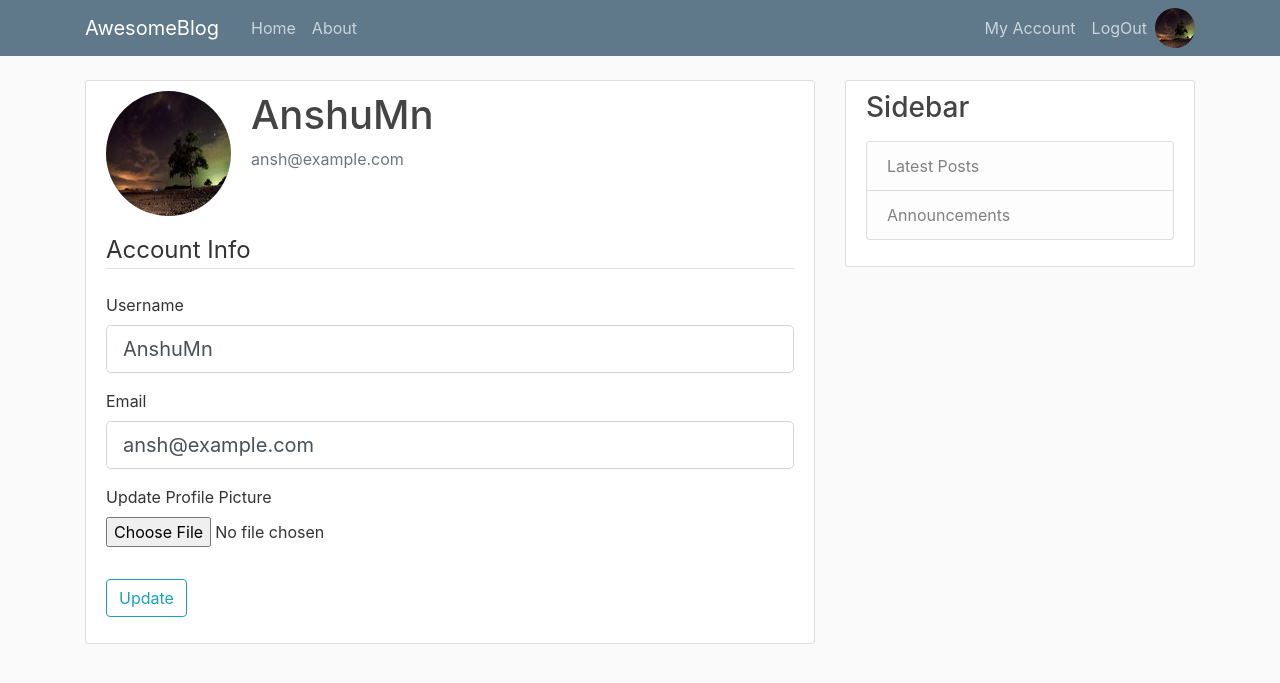
After one commit to coderlktripathi/flask-blog, a Flask app: page /account in a window 1280 px wide. The commit adds this page. Shown: the top 683 px of the page. Run offline with Flask 2, Linux system fonts and the light colour scheme; a user stored in the database is signed in; some libraries are stand-ins or nearby versions.

Commit message:
added my profile page and picutre upload

```diff
--- a/blog/__init__.py
+++ b/blog/__init__.py
@@ -14,5 +14,7 @@
 db = SQLAlchemy(app)
 bcrypt = Bcrypt(app)
 login_manager = LoginManager(app)
+login_manager.login_view = 'login'
+login_manager.login_message_category = 'info'
 
 from blog import routes
--- a/blog/forms.py
+++ b/blog/forms.py
@@ -1,4 +1,6 @@
 from flask_wtf import FlaskForm
+from flask_wtf.file import FileField, FileAllowed
+from flask_login import current_user
 from wtforms import BooleanField, PasswordField, StringField, SubmitField
 from wtforms.validators import DataRequired, Email, EqualTo, Length, ValidationError
 from blog.models import User
@@ -31,3 +33,23 @@
     password = PasswordField("Password", validators=[DataRequired()])
     remember_me = BooleanField("Remember Me")
     submit = SubmitField("Log In")
+
+class UpdateAccountForm(FlaskForm):
+    username = StringField(
+        "Username", validators=[DataRequired(), Length(min=5, max=15)]
+    )
+    email = StringField("Email", validators=[DataRequired(), Email()])
+    profile_pic = FileField('Update Profile Picture', validators=[FileAllowed(['jpg', 'png'])])
+    submit = SubmitField("Update")
+
+    def validate_username(self, username):
+        if username.data != current_user.username:
+            user = User.query.filter_by(username=username.data).first()
+            if user:
+                raise ValidationError('Username already exists. Please try another one.')
+
+    def validate_email(self, email):
+        if email.data != current_user.email:
+            user = User.query.filter_by(email=email.data).first()
+            if user:
+                raise ValidationError('Email already exists. Please try another one.')
--- a/blog/routes.py
+++ b/blog/routes.py
@@ -1,21 +1,25 @@
+import os
+from secrets import token_hex
+from PIL import Image
+
 from blog import app, bcrypt, db
-from flask import render_template, url_for, flash, redirect
-from blog.models import User, Post
-from blog.forms import RegistrationForm, LoginForm
-from flask_login import login_user, current_user, logout_user
+from blog.forms import LoginForm, RegistrationForm, UpdateAccountForm
+from blog.models import Post, User
+from flask import flash, redirect, render_template, request, url_for
+from flask_login import current_user, login_required, login_user, logout_user
 
 posts = [
     {
-        "author": "Corey Schafer",
+        "author": "John Smith",
         "title": "Blog Post 1",
         "content": "First post content",
-        "date_posted": "April 20, 2018",
+        "date_posted": "April 20, 2019",
     },
     {
-        "author": "Jane Doe",
+        "author": "Wonder Women",
         "title": "Blog Post 2",
         "content": "Second post content",
-        "date_posted": "April 21, 2018",
+        "date_posted": "April 21, 2019",
     },
 ]
 
@@ -57,7 +61,8 @@
         user = User.query.filter_by(username=form.username.data).first()
         if user and bcrypt.check_password_hash(user.password, form.password.data):
             login_user(user, remember=form.remember_me.data)
-            return redirect(url_for('home'))
+            next_page = request.args.get('next') # variable to hold the next page url
+            return redirect(next_page) if next_page else redirect(url_for('home'))
         else:
             flash("Invalid credentials. Please check your username and password", "danger")
     return render_template("login.html", form=form)
@@ -67,3 +72,38 @@
 def logout():
     logout_user()
     return redirect(url_for('home'))
+
+def save_picture(picture):
+    random_hex = token_hex(8)
+    _, file_extension = os.path.splitext(picture.filename)
+    picture_name = random_hex + file_extension
+    picture_path = os.path.join(app.root_path, 'static/profile-pics', picture_name)
+    output_size = (200, 200)
+    i = Image.open(picture)
+    i.thumbnail(output_size)
+    i.save(picture_path)
+
+    return picture_name
+
+"""Account Route."""
+@app.route('/account', methods=["GET", "POST"])
+@login_required
+def account():
+    profile_pic = url_for('static', filename='profile-pics/' + current_user.profile_pic)
+
+    form = UpdateAccountForm()
+    if form.validate_on_submit():
+        if form.profile_pic.data:
+            profile_pic = save_picture(form.profile_pic.data)
+            current_user.profile_pic = profile_pic
+
+        current_user.username = form.username.data
+        current_user.email = form.email.data
+
+        db.session.commit()
+        flash('Your account has been updated', 'success')
+        return redirect(url_for('account'))
+    elif request.method == 'GET':
+        form.username.data = current_user.username
+        form.email.data = current_user.email
+    return render_template('account.html', profile_pic=profile_pic, form=form)
--- a/blog/static/main.css
+++ b/blog/static/main.css
@@ -83,3 +83,8 @@
 .account-heading {
     font-size: 2.5rem;
 }
+
+.logo-img {
+    height: 40px;
+    width: 40px;
+}
--- /dev/null
+++ b/blog/templates/account.html
@@ -0,0 +1,57 @@
+{% extends "layout.html" %}
+{% block content %}
+    <div class="content-section">
+      <div class="media">
+        <img class="rounded-circle account-img" src="{{ profile_pic }}">
+        <div class="media-body">
+          <h2 class="account-heading">{{ current_user.username }}</h2>
+          <p class="text-secondary">{{ current_user.email }}</p>
+        </div>
+      </div>
+        <form method="POST" action="" enctype="multipart/form-data">
+            {{ form.hidden_tag() }}
+            <fieldset class="form-group">
+                <legend class="border-bottom mb-4">Account Info</legend>
+                <div class="form-group">
+                    {{ form.username.label(class="form-control-label") }}
+
+                    {% if form.username.errors %}
+                        {{ form.username(class="form-control form-control-lg is-invalid") }}
+                        <div class="invalid-feedback">
+                            {% for error in form.username.errors %}
+                                <span>{{ error }}</span>
+                            {% endfor %}
+                        </div>
+                    {% else %}
+                        {{ form.username(class="form-control form-control-lg") }}
+                    {% endif %}
+                </div>
+                <div class="form-group">
+                    {{ form.email.label(class="form-control-label") }}
+                    {% if form.email.errors %}
+                        {{ form.email(class="form-control form-control-lg is-invalid") }}
+                        <div class="invalid-feedback">
+                            {% for error in form.email.errors %}
+                                <span>{{ error }}</span>
+                            {% endfor %}
+                        </div>
+                    {% else %}
+                        {{ form.email(class="form-control form-control-lg") }}
+                    {% endif %}
+                </div>
+                <div class="form-group">
+                    {{ form.profile_pic.label() }}
+                    {{ form.profile_pic(class="form-control-file") }}
+                    {% if form.profile_pic.errors %}
+                        {% for error in form.profile_pic.errors %}
+                            <span class="text-danger">{{ error }}</span></br>
+                        {% endfor %}
+                    {% endif %}
+                </div>
+            </fieldset>
+            <div class="form-group">
+                {{ form.submit(class="btn btn-outline-info") }}
+            </div>
+        </form>
+    </div>
+{% endblock content %}
--- a/blog/templates/layout.html
+++ b/blog/templates/layout.html
@@ -29,7 +29,11 @@
                     <!-- Navbar Right Side -->
                     <div class="navbar-nav">
                         {% if current_user.is_authenticated %}
+                            <a class="nav-item nav-link" href="{{ url_for('account') }}">My Account</a>
                             <a class="nav-item nav-link" href="{{ url_for('logout') }}">LogOut</a>
+                            {% if current_user.profile_pic %}
+                                <img class="rounded-circle logo-img" src="{{ url_for('static', filename='profile-pics/' + current_user.profile_pic) }}">
+                            {% endif %}
                         {% else %}
                             <a class="nav-item nav-link" href="{{ url_for('login') }}">Login</a>
                             <a class="nav-item nav-link" href="{{ url_for('register') }}">Register</a>
--- a/requirements.txt
+++ b/requirements.txt
@@ -17,6 +17,7 @@
 MarkupSafe==1.1.1
 mccabe==0.6.1
 pathspec==0.6.0
+Pillow==6.2.1
 pycparser==2.19
 pylint==2.4.4
 regex==2019.12.19
```
Also changed, not shown: blog/blog.db, blog/static/profile-pics/14a7ec87690f5f7f.png (added), blog/static/profile-pics/default.jpg (added), blog/static/profile-pics/default.png (added), blog/static/profile-pics/ef26ad86766c8ef6.jpg (added), blog/static/profile-pics/efea11ec165a6175.jpg (added), 1 other file.
